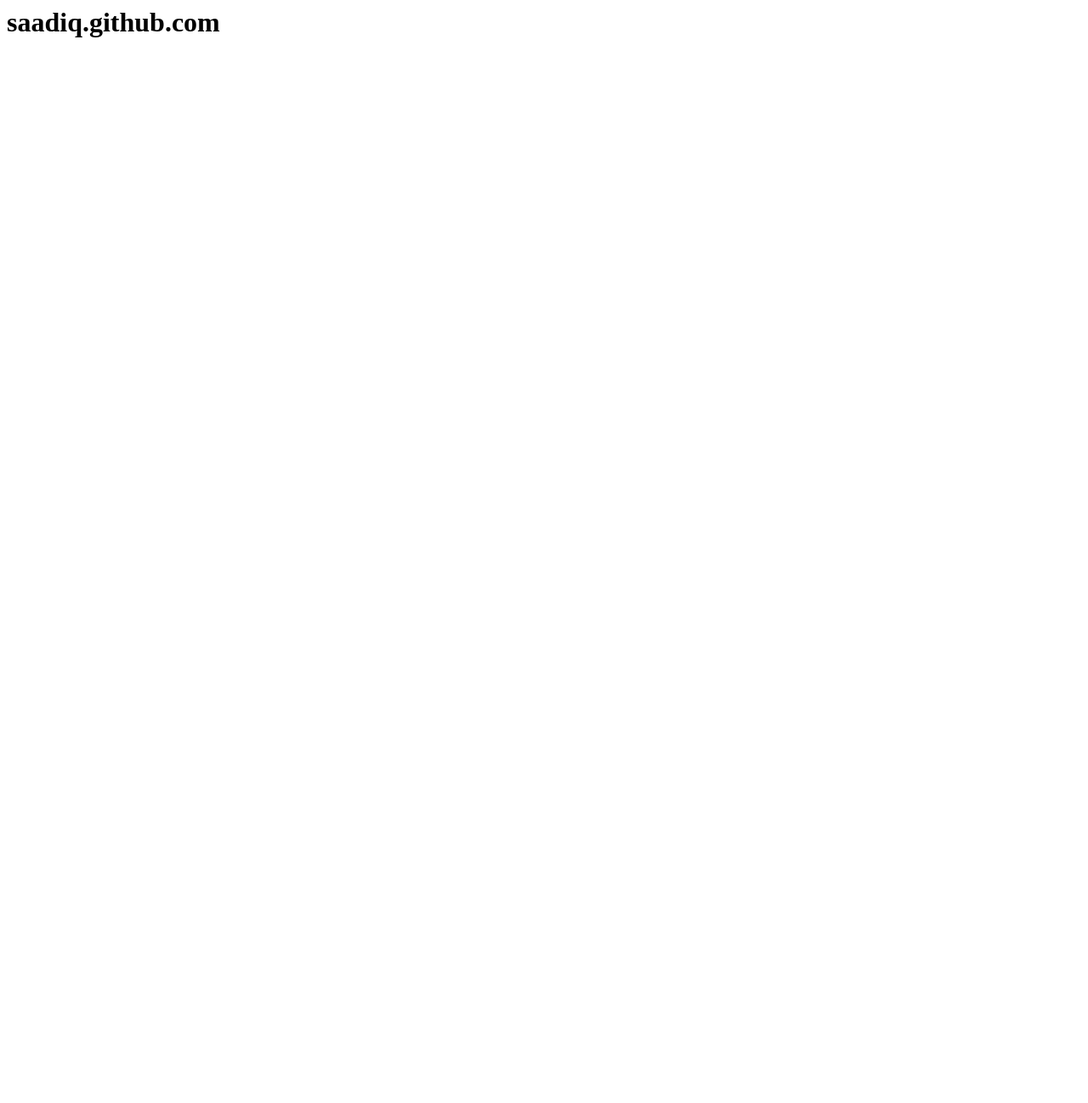
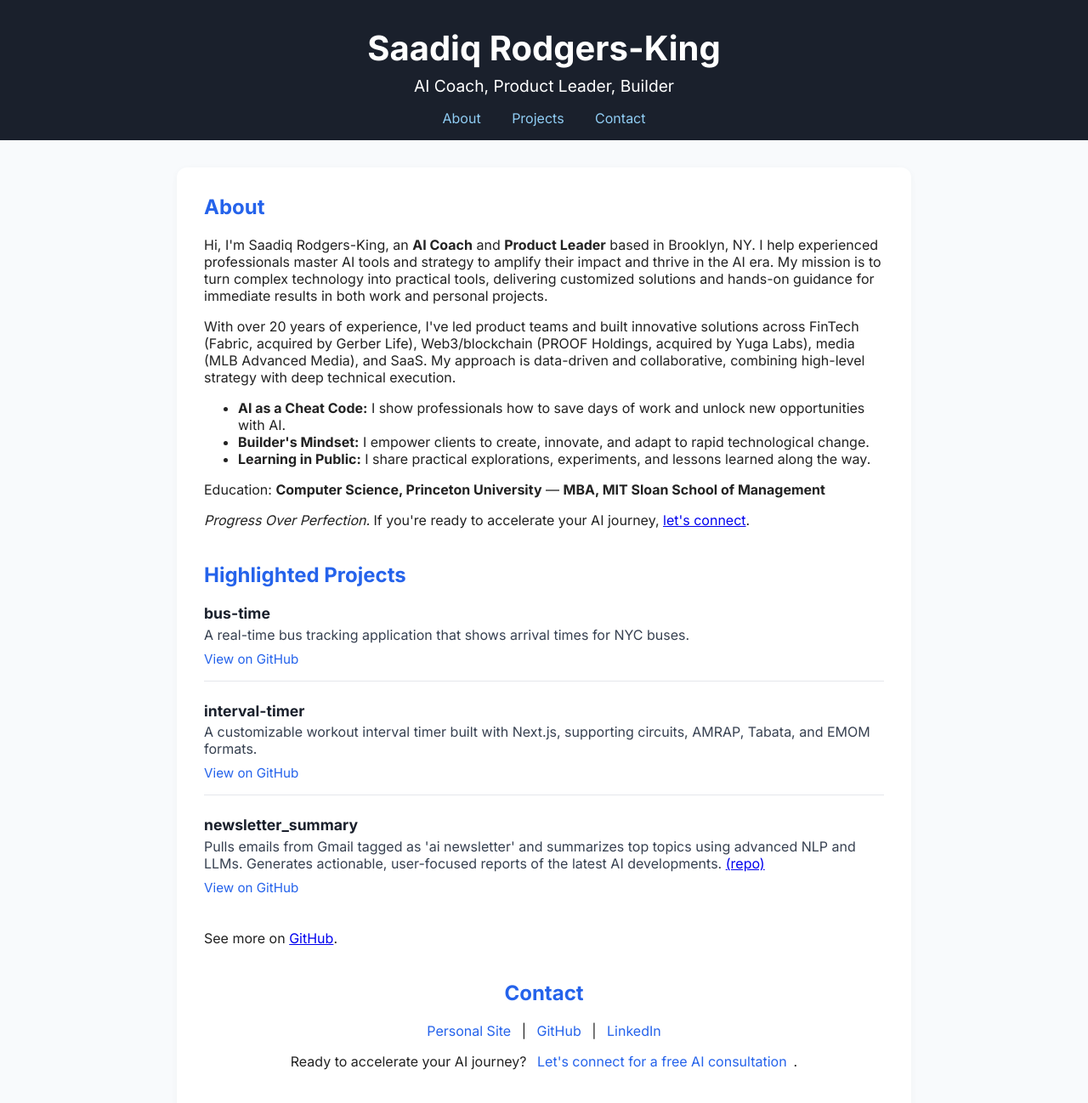
Before and after one commit to saadiq/saadiq.github.com, a plain HTML site: page index.html in a window 1280 px wide. Shown: the whole page at 85% size. Before the commit the page ends 800 px from the top, so only its background shows below. Drawn offline with Linux system fonts and the light colour scheme.

Commit message:
Update personal site: new About, project highlights, and contact links

```diff
--- a/index.html
+++ b/index.html
@@ -1,8 +1,148 @@
-<html>
+<!DOCTYPE html>
+<html lang="en">
   <head>
-    <title>saadiq.github.com</title>
+    <meta charset="UTF-8" />
+    <meta name="viewport" content="width=device-width, initial-scale=1.0" />
+    <title>Saadiq Rodgers-King | AI Coach & Builder</title>
+    <link href="https://fonts.googleapis.com/css2?family=Inter:wght@400;700&display=swap" rel="stylesheet">
+    <style>
+      body {
+        font-family: 'Inter', sans-serif;
+        margin: 0;
+        background: #f8fafc;
+        color: #222;
+      }
+      header {
+        background: #1a202c;
+        color: #fff;
+        padding: 2rem 0 1rem 0;
+        text-align: center;
+      }
+      header h1 {
+        margin: 0;
+        font-size: 2.5rem;
+        font-weight: 700;
+      }
+      header p {
+        margin: 0.5rem 0 0 0;
+        font-size: 1.2rem;
+        font-weight: 400;
+      }
+      nav {
+        margin-top: 1rem;
+      }
+      nav a {
+        color: #90cdf4;
+        margin: 0 1rem;
+        text-decoration: none;
+        font-weight: 500;
+      }
+      main {
+        max-width: 800px;
+        margin: 2rem auto;
+        background: #fff;
+        border-radius: 12px;
+        box-shadow: 0 2px 8px rgba(0,0,0,0.04);
+        padding: 2rem;
+      }
+      section {
+        margin-bottom: 2.5rem;
+      }
+      h2 {
+        color: #2563eb;
+        margin-top: 0;
+      }
+      ul.projects {
+        list-style: none;
+        padding: 0;
+      }
+      ul.projects li {
+        margin-bottom: 1.5rem;
+        padding-bottom: 1rem;
+        border-bottom: 1px solid #e5e7eb;
+      }
+      ul.projects li:last-child {
+        border-bottom: none;
+      }
+      .project-title {
+        font-size: 1.1rem;
+        font-weight: 600;
+        color: #1a202c;
+      }
+      .project-desc {
+        margin: 0.3rem 0 0.5rem 0;
+        color: #374151;
+      }
+      .project-link {
+        color: #2563eb;
+        text-decoration: none;
+        font-size: 0.95rem;
+      }
+      .contact {
+        text-align: center;
+        margin-top: 2rem;
+      }
+      .contact a {
+        color: #2563eb;
+        text-decoration: none;
+        margin: 0 0.5rem;
+        font-weight: 500;
+      }
+    </style>
   </head>
   <body>
-    <h1>saadiq.github.com</h1>
+    <header>
+      <h1>Saadiq Rodgers-King</h1>
+      <p>AI Coach, Product Leader, Builder</p>
+      <nav>
+        <a href="#about">About</a>
+        <a href="#projects">Projects</a>
+        <a href="#contact">Contact</a>
+      </nav>
+    </header>
+    <main>
+      <section id="about">
+        <h2>About</h2>
+        <p>Hi, I'm Saadiq Rodgers-King, an <strong>AI Coach</strong> and <strong>Product Leader</strong> based in Brooklyn, NY. I help experienced professionals master AI tools and strategy to amplify their impact and thrive in the AI era. My mission is to turn complex technology into practical tools, delivering customized solutions and hands-on guidance for immediate results in both work and personal projects.</p>
+        <p>With over 20 years of experience, I've led product teams and built innovative solutions across FinTech (Fabric, acquired by Gerber Life), Web3/blockchain (PROOF Holdings, acquired by Yuga Labs), media (MLB Advanced Media), and SaaS. My approach is data-driven and collaborative, combining high-level strategy with deep technical execution.</p>
+        <ul>
+          <li><strong>AI as a Cheat Code:</strong> I show professionals how to save days of work and unlock new opportunities with AI.</li>
+          <li><strong>Builder's Mindset:</strong> I empower clients to create, innovate, and adapt to rapid technological change.</li>
+          <li><strong>Learning in Public:</strong> I share practical explorations, experiments, and lessons learned along the way.</li>
+        </ul>
+        <p>Education: <strong>Computer Science, Princeton University</strong> &mdash; <strong>MBA, MIT Sloan School of Management</strong></p>
+        <p><em>Progress Over Perfection.</em> If you're ready to accelerate your AI journey, <a href="#contact">let's connect</a>.</p>
+      </section>
+      <section id="projects">
+        <h2>Highlighted Projects</h2>
+        <ul class="projects">
+          <li>
+            <span class="project-title">bus-time</span>
+            <div class="project-desc">A real-time bus tracking application that shows arrival times for NYC buses.</div>
+            <a class="project-link" href="https://github.com/saadiq/bus-time" target="_blank">View on GitHub</a>
+          </li>
+          <li>
+            <span class="project-title">interval-timer</span>
+            <div class="project-desc">A customizable workout interval timer built with Next.js, supporting circuits, AMRAP, Tabata, and EMOM formats.</div>
+            <a class="project-link" href="https://github.com/saadiq/interval-timer" target="_blank">View on GitHub</a>
+          </li>
+          <li>
+            <span class="project-title">newsletter_summary</span>
+            <div class="project-desc">Pulls emails from Gmail tagged as 'ai newsletter' and summarizes top topics using advanced NLP and LLMs. Generates actionable, user-focused reports of the latest AI developments. <a href='https://github.com/saadiq/newsletter_summary' target='_blank'>(repo)</a></div>
+            <a class="project-link" href="https://github.com/saadiq/newsletter_summary" target="_blank">View on GitHub</a>
+          </li>
+        </ul>
+        <p>See more on <a href="https://github.com/saadiq" target="_blank">GitHub</a>.</p>
+      </section>
+      <section id="contact" class="contact">
+        <h2>Contact</h2>
+        <p>
+          <a href="https://saadiq.xyz" target="_blank">Personal Site</a> |
+          <a href="https://github.com/saadiq" target="_blank">GitHub</a> |
+          <a href="https://www.linkedin.com/in/saadiq/" target="_blank">LinkedIn</a>
+        </p>
+        <p>Ready to accelerate your AI journey? <a href="mailto:saadiq@saadiq.xyz">Let's connect for a free AI consultation</a>.</p>
+      </section>
+    </main>
   </body>
 </html>
```
